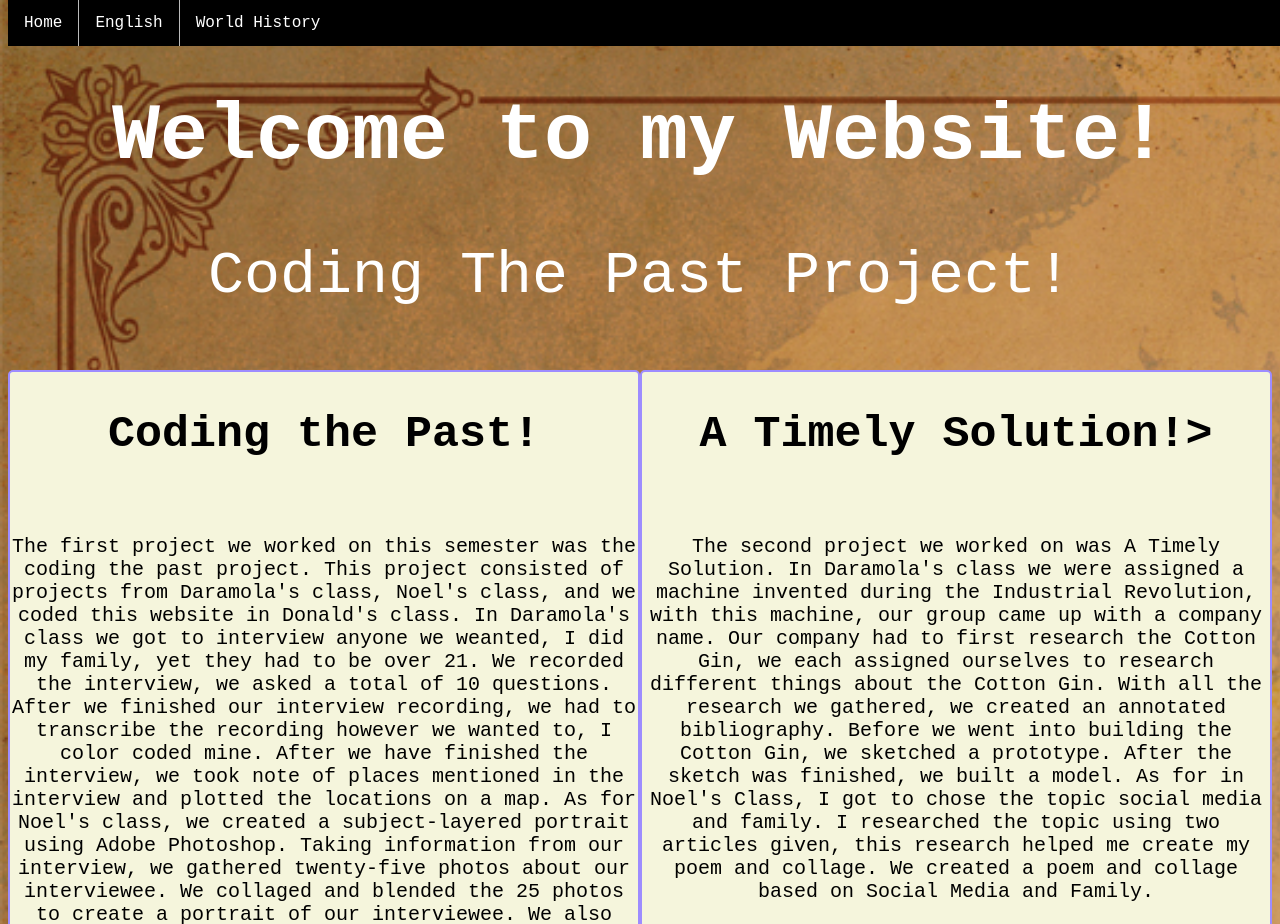
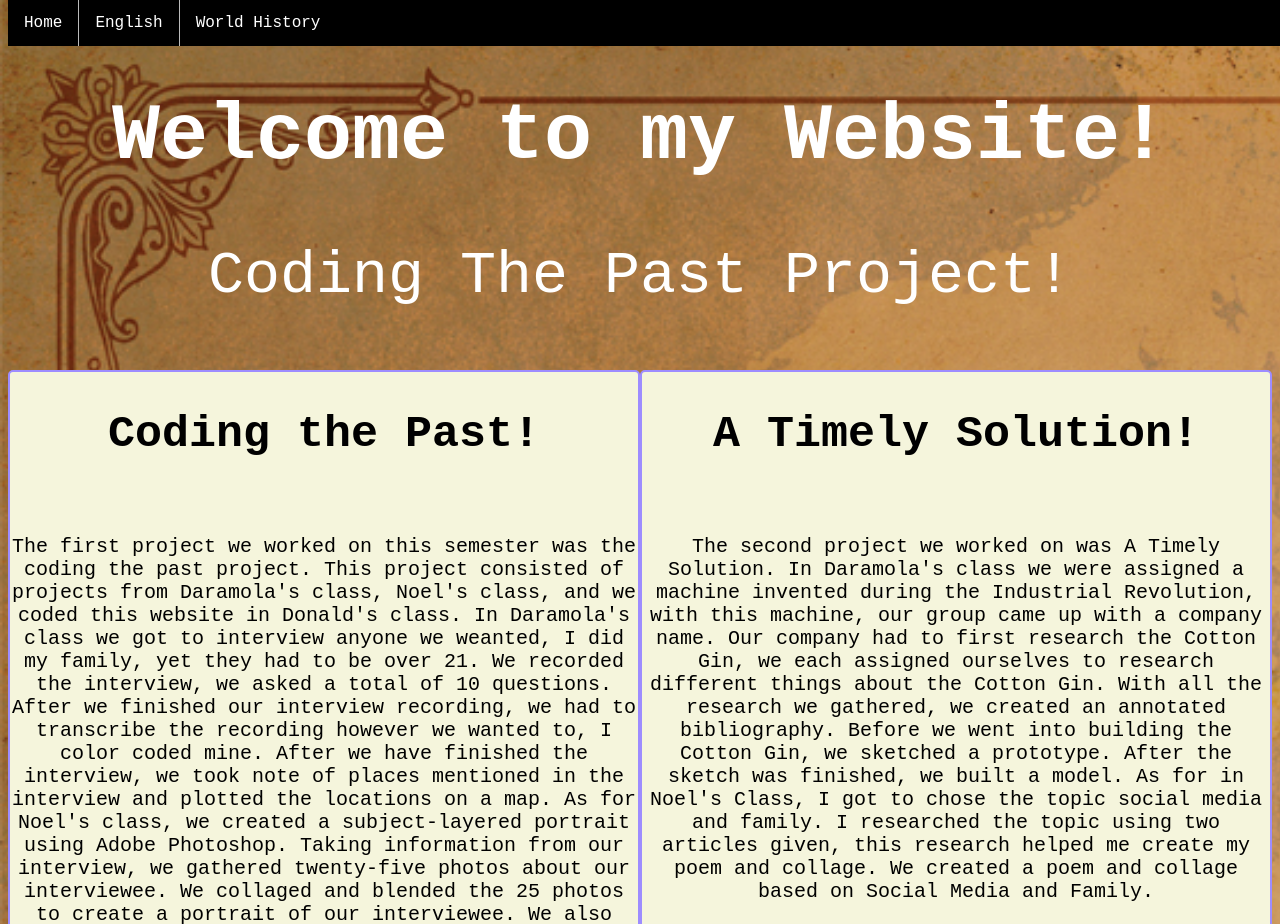
Before and after one commit to saradajani/exhibition, a plain HTML site: page index.html in a window 1280 px wide. Shown: the top 924 px of the page. Drawn offline with Linux system fonts and the light colour scheme.

Commit message:
Add files via upload

```diff
--- a/index.html
+++ b/index.html
@@ -18,6 +18,6 @@
 				<h2 style="font-size:45px">Coding the Past!</h2><br><p style="font-size:20px">The first project we worked on this semester was the coding the past project. This project consisted of projects from Daramola's class, Noel's class, and we coded this website in Donald's class. In Daramola's class we got to interview anyone we weanted, I did my family, yet they had to be over 21. We recorded the interview, we asked a total of 10 questions. After we finished our interview recording, we had to transcribe the recording however we wanted to, I color coded mine. After we have finished the interview, we took note of places mentioned in the interview and plotted the locations on a map. As for Noel's class, we created a subject-layered portrait using Adobe Photoshop. Taking information from our interview, we gathered twenty-five photos about our interviewee. We collaged and blended the 25 photos to create a portrait of our interviewee. We also wrote an essay that explains, develops, and circles around a big idea we got from our interview. It could be anything you heard in the interview, I chose to write about the Palestinian Israeli Conflict.
 			</div>
 			<div class="box p">
-				<h2 style="font-size:45px">A Timely Solution!></h2><br><p style="font-size:20px">The second project we worked on was A Timely Solution. In Daramola's class we were assigned a machine invented during the Industrial Revolution, with this machine, our group came up with a company name. Our company had to first research the Cotton Gin, we each assigned ourselves to research different things about the Cotton Gin. With all the research we gathered, we created an annotated bibliography. Before we went into building the Cotton Gin, we sketched a prototype. After the sketch was finished, we built a model. As for in Noel's Class, I got to chose the topic social media and family. I researched the topic using two articles given, this research helped me create my poem and collage. We created a poem and collage based on Social Media and Family.</p>
+				<h2 style="font-size:45px">A Timely Solution!</h2><br><p style="font-size:20px">The second project we worked on was A Timely Solution. In Daramola's class we were assigned a machine invented during the Industrial Revolution, with this machine, our group came up with a company name. Our company had to first research the Cotton Gin, we each assigned ourselves to research different things about the Cotton Gin. With all the research we gathered, we created an annotated bibliography. Before we went into building the Cotton Gin, we sketched a prototype. After the sketch was finished, we built a model. As for in Noel's Class, I got to chose the topic social media and family. I researched the topic using two articles given, this research helped me create my poem and collage. We created a poem and collage based on Social Media and Family.</p>
 	</body>
 </html>
```
